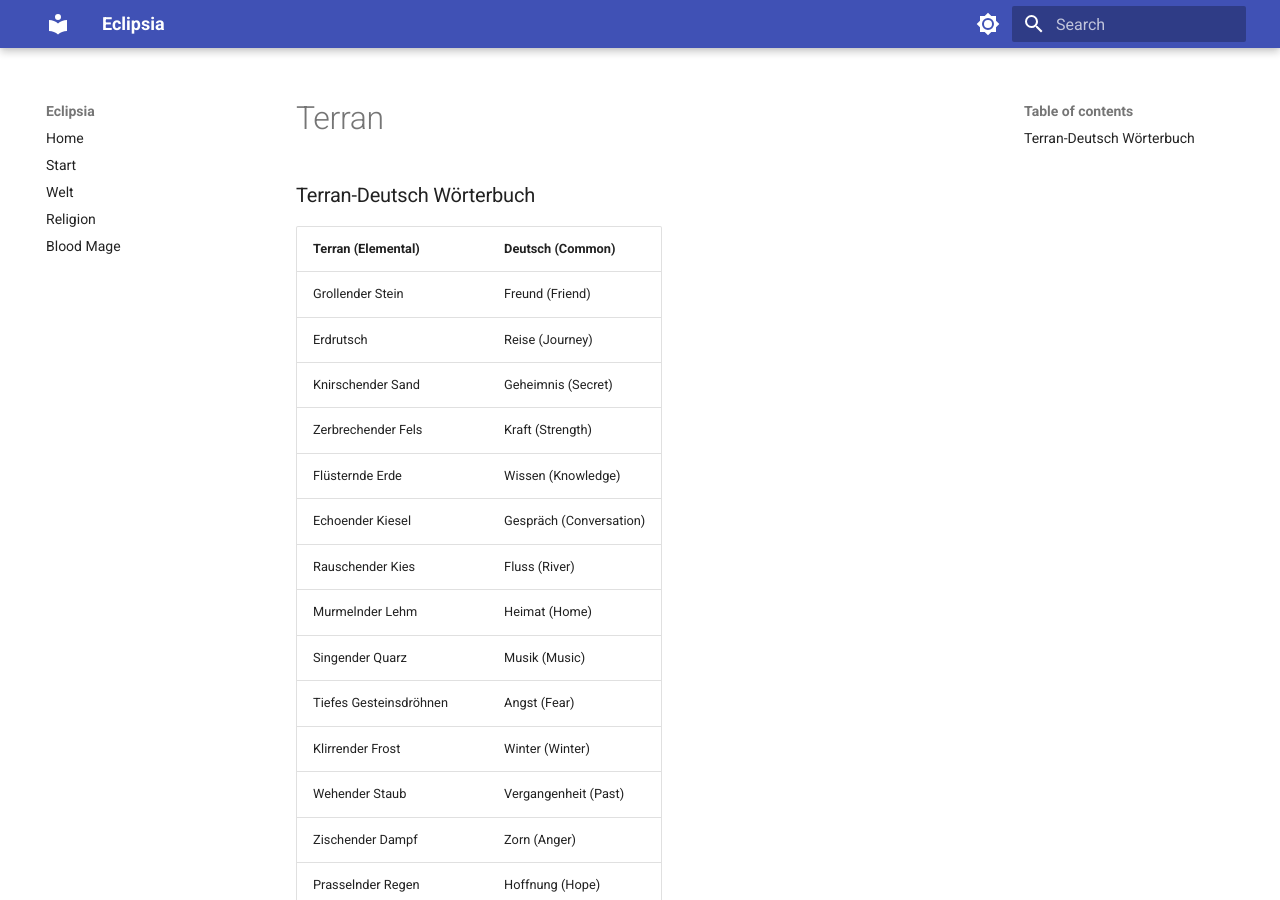
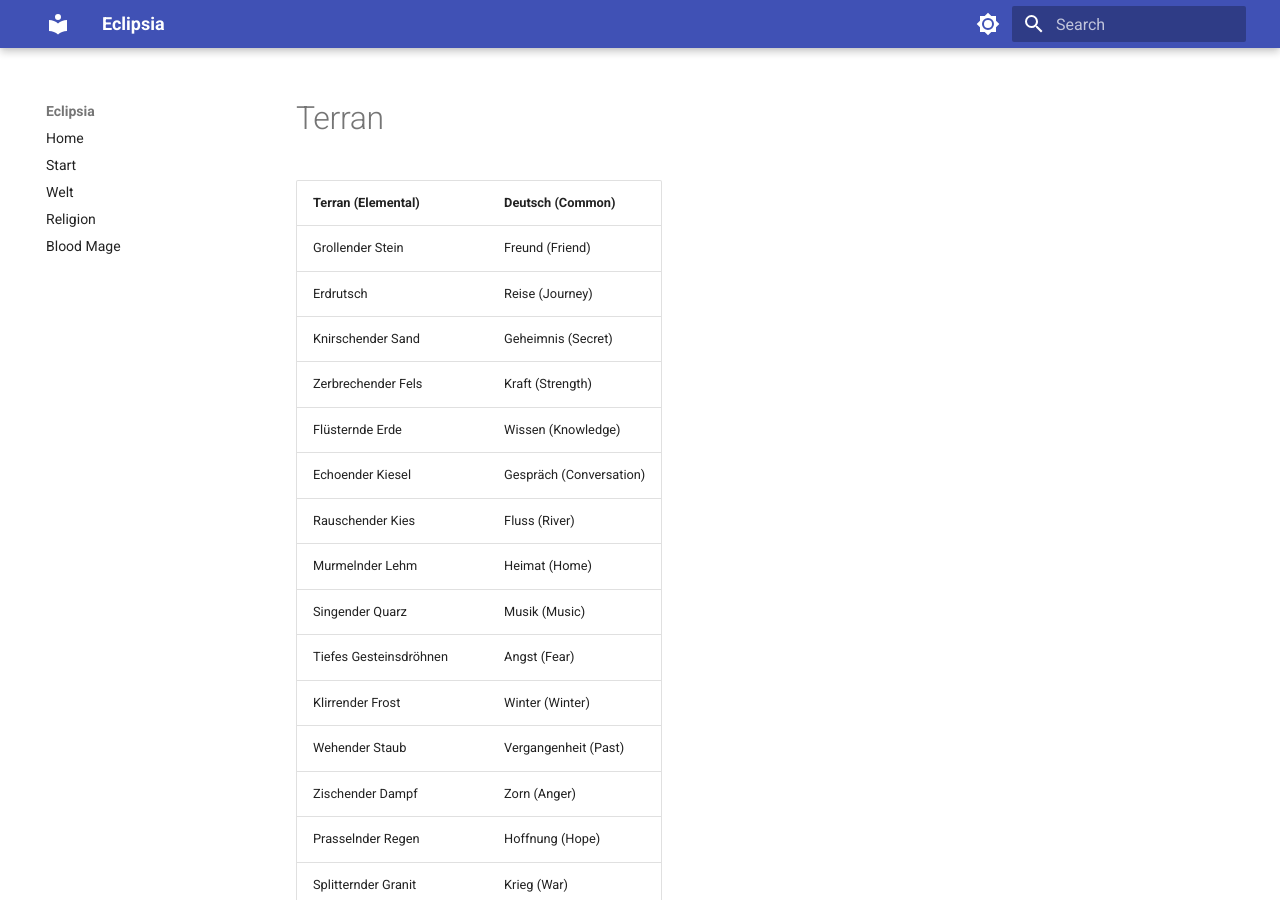
Before and after one commit to sleien/eclipsia, an MkDocs documentation site: the page built from docs/terran.md, in a window 1280 px wide and 900 px high. Built offline with MkDocs 1.6.1 and Material for MkDocs 9.7.7, drawn with Linux system fonts in a browser that asks for light colours.

Commit message:
terran menu

```diff
--- a/docs/terran.md
+++ b/docs/terran.md
@@ -1,5 +1,3 @@
-### Terran-Deutsch Wörterbuch
-
 | Terran (Elemental) | Deutsch (Common) |
 |--------------------|------------------|
 | Grollender Stein | Freund (Friend) |
```
Also changed, not shown: docs/index.md (+1 -0 lines).
